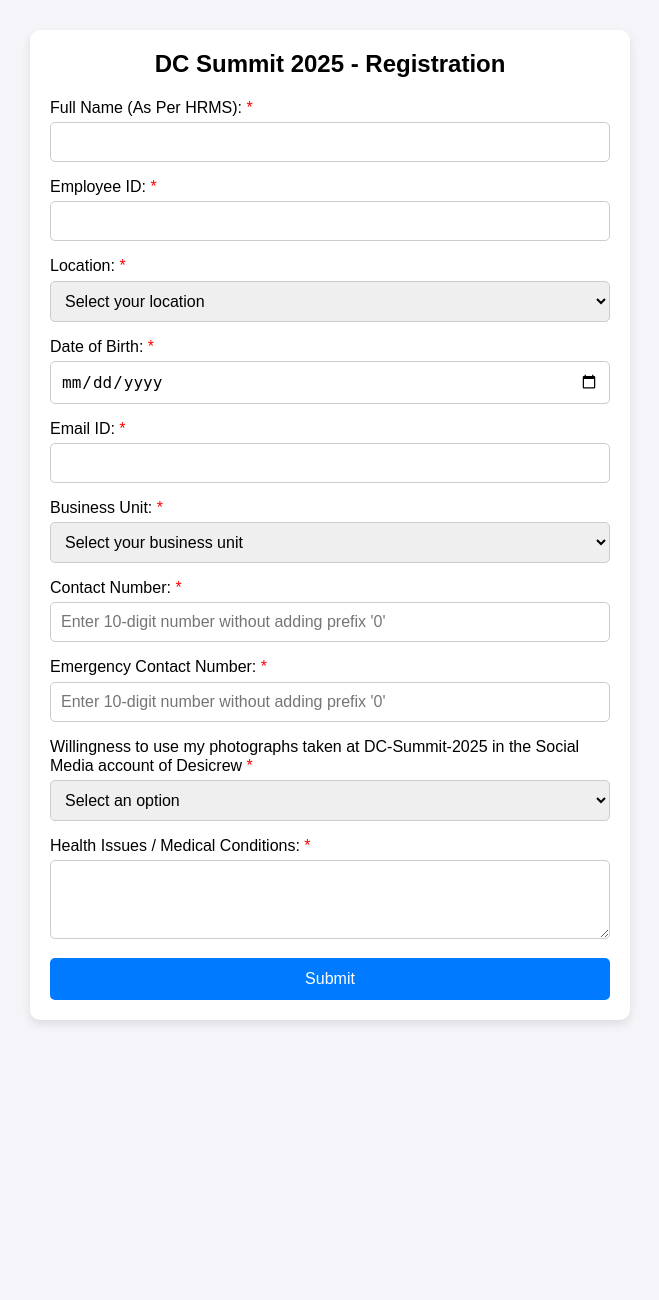
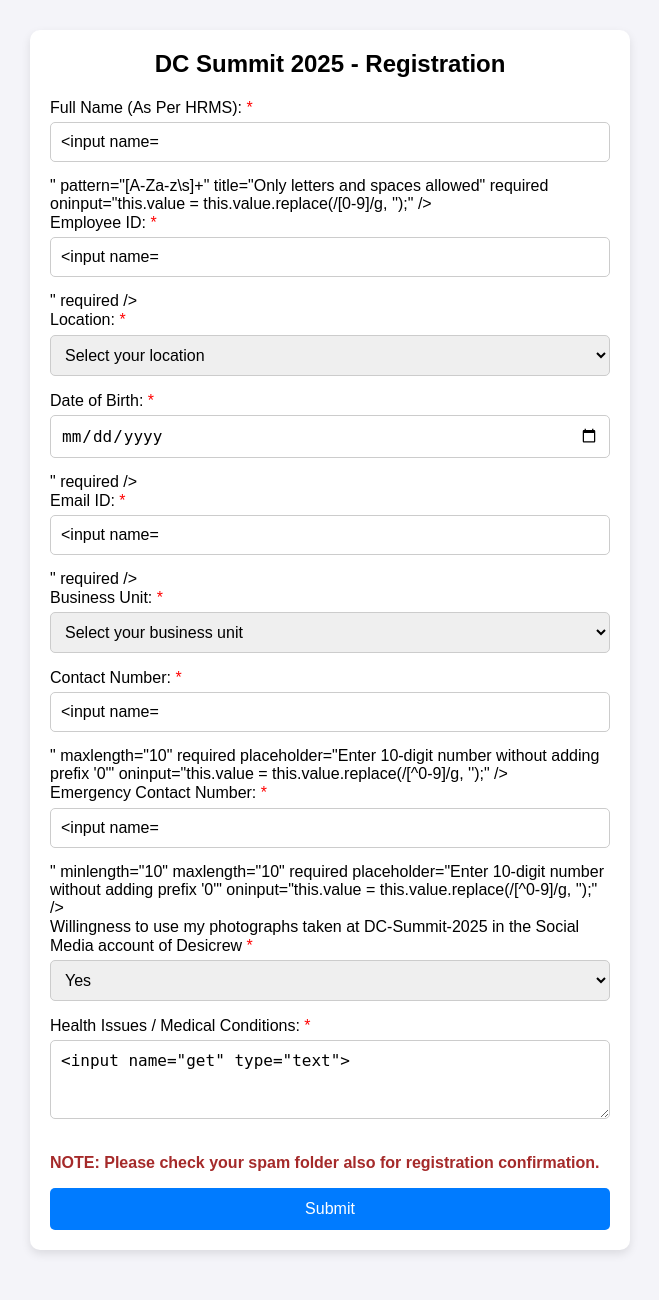
Before and after one commit to whitedevil1233rrffrfrrferf/DCSummit, a Flask app: template templates/index.html in a window 1280 px wide. Shown: the whole page, without its empty margins (330-989 px from the left). Before the commit the page ends 1024 px from the top, so only its background shows below. Run offline with Flask 3, Linux system fonts and the light colour scheme; the template is opened without the code that fills it: most values are stand-ins (such as "Sample title", 1, 10 or a date in 2020); form fields are guessed from the names that the template uses; parts of the project's set-up code (start-up, migrations or seed data) failed here and were passed over.

Commit message:
spl cases

```diff
--- a/app.py
+++ b/app.py
@@ -10,6 +10,7 @@
 import qrcode
 import base64
 import uuid
+import re
 load_dotenv()
 SENDGRID_API_KEY = os.getenv('SENDGRID_API_KEY')
 APP_URL = "https://dcsummit.onrender.com"
@@ -45,12 +46,10 @@
     id_card = db.Column(db.Boolean, default=False)  # New field
 
 # Routes
-@app.route('/')
+@app.route('/',methods=['GET','POST'])
 def index():
-    return render_template('index.html')
-
-@app.route('/register', methods=['POST','GET'])
-def register():
+    business_units=["QAoncloud","Accountifi","Dhisha","BPM","DAL","Managed AI OPS","HR","IT","Admin","DTOUCH","Others"]
+    locations=["Kollumangudi","Kaup","TN Palyam","Villupuram","Chennai","Remote"]
     if request.method == 'POST':
         try:
             full_name = request.form['full_name']
@@ -64,24 +63,35 @@
             consent = True if request.form.get('consent') == 'yes' else False
             medical_conditions = request.form['medical_conditions']
             allowed_domains=("accountifi.co","qaoncloud.com","desicrew.in")
+
+
+
             if not any(email.endswith(f"@{domain}") for domain in allowed_domains):
                 flash('Email must belong to accountifi.co, qaoncloud.com, or desicrew.in domain.', 'danger')
-                return redirect(url_for('register'))
+                return render_template('index.html', form=request.form, business_units=business_units,locations=locations)
 
             if contact == emergency_contact:
                 flash('Contact number and emergency contact cannot be the same.', 'danger')
-                return redirect(url_for('register'))
+                return render_template('index.html', form=request.form, business_units=business_units,locations=locations)
+
+            if len(contact) < 10 or len(emergency_contact) < 10:
+                flash("Both contact numbers must be exactly 10 digits long.", "error")
+                return render_template('index.html', form=request.form, business_units=business_units,locations=locations)
 
             existing_emp = Registration.query.filter_by(emp_id=emp_id).first()
             existing_email = Registration.query.filter_by(email=email).first()
 
             if existing_emp:
                 flash('Employee ID already exists.', 'danger')
-                return redirect(url_for('register'))
+                return render_template('index.html', form=request.form, business_units=business_units,locations=locations)
 
             if existing_email:
                 flash('Email address already registered.', 'danger')
-                return redirect(url_for('register'))
+                return render_template('index.html', form=request.form, business_units=business_units,locations=locations)
+
+            if not re.match(r'^[A-Za-z0-9]+$', emp_id):
+                flash("Employee ID must contain only letters and numbers (no special characters).", "error")
+                return render_template('index.html', form=request.form, business_units=business_units,locations=locations)
 
             ##UNIQUE QR CODE GENERATION
 
@@ -110,13 +120,16 @@
             db.session.commit()
             send_confirmation_email(email, full_name, qr_path)
             flash('Registration submitted successfully!', 'success')
-            return redirect(url_for('register'))
+            return redirect(url_for('index'))
 
         except Exception as e:
             db.session.rollback()
             flash(f'Error: {e}', 'danger')
 
-    return render_template('index.html')
+    return render_template('index.html',form={},business_units=business_units,locations=locations)
+
+
+
 
 def send_confirmation_email(to_email, name, qr_path):
     # Read the QR image and encode it to base64
@@ -195,7 +208,6 @@
 
 
 with app.app_context():
-
-    db.create_all()
+    db.drop_all().create_all()
 if __name__ == '__main__':
     app.run(debug=True)  # Only used for local testing
--- a/templates/index.html
+++ b/templates/index.html
@@ -114,13 +114,14 @@
       </div>
       {% endfor %} {% endif %} {% endwith %}
 
-      <form method="POST" action="{{ url_for('register') }}">
+      <form method="POST" action="{{ url_for('index') }}">
         <label
           >Full Name (As Per HRMS): <span style="color: red">*</span></label
         >
         <input
           type="text"
           name="full_name"
+          value="{{ form.get('full_name', '') }}"
           pattern="[A-Za-z\s]+"
           title="Only letters and spaces allowed"
           required
@@ -128,45 +129,57 @@
         />
 
         <label>Employee ID: <span style="color: red">*</span></label>
-        <input type="text" name="emp_id" required />
+        <input
+          type="text"
+          name="emp_id"
+          value="{{ form.get('emp_id', '') }}"
+          required
+        />
 
         <label>Location: <span style="color: red">*</span></label>
-        <select name="location" required>
+        <select name="location" value="{{ form.get('location', '') }}" required>
           <option value="" disabled selected>Select your location</option>
-          <option value="Kollumangudi">Kollumangudi</option>
-          <option value="Kaup">Kaup</option>
-          <option value="TN Palyam">TN Palyam</option>
-          <option value="Villupuram">Villupuram</option>
-          <option value="Chennai">Chennai</option>
-          <option value="Remote">Remote</option>
+          {% for loc in locations %}
+            <option value="{{ loc }}" {% if form.get('location') == loc %}selected{% endif %}>
+              {{ loc }}
+            </option>
+          {% endfor %}
         </select>
 
         <label>Date of Birth: <span style="color: red">*</span></label>
-        <input type="date" name="dob" required />
+        <input
+          type="date"
+          name="dob"
+          value="{{ form.get('dob', '') }}"
+          required
+        />
 
         <label>Email ID: <span style="color: red">*</span></label>
-        <input type="email" name="email" required />
+        <input
+          type="email"
+          name="email"
+          value="{{ form.get('email', '') }}"
+          required
+        />
 
         <label>Business Unit: <span style="color: red">*</span></label>
-        <select name="business_unit" required>
+        <select
+          name="business_unit"
+          value="{{ form.get('business_unit', '') }}"
+          required
+        >
           <option value="" disabled selected>Select your business unit</option>
-          <option value="QAoncloud">QAoncloud</option>
-          <option value="Accountifi">Accountifi</option>
-          <option value="Dhisha">Dhisha</option>
-          <option value="BPM">BPM</option>
-          <option value="DAL">DAL</option>
-          <option value="Managed AI OPS">Managed AI OPS</option>
-          <option value="HR">HR</option>
-          <option value="IT">IT</option>
-          <option value="Admin">Admin</option>
-          <option value="DTOUCH">DTOUCH</option>
-          <option value="Others">Others</option>
+          {% for unit in business_units %}
+            <option value="{{ unit }}" {% if form.get('business_unit') == unit %}selected{% endif %}>
+              {{ unit }}
+            </option>
+          {% endfor %}
         </select>
         <label>Contact Number: <span style="color: red">*</span></label>
         <input
           type="tel"
           name="contact"
-          minlength="10"
+          value="{{ form.get('contact', '') }}"
           maxlength="10"
           required
           placeholder="Enter 10-digit number without adding prefix '0'"
@@ -178,6 +191,7 @@
         <input
           type="tel"
           name="emergency_contact"
+          value="{{ form.get('emergency_contact', '') }}"
           minlength="10"
           maxlength="10"
           required
@@ -190,18 +204,28 @@
           Social Media account of Desicrew
           <span style="color: red">*</span></label
         >
-        <select name="consent" required>
-          <option value="" disabled selected>Select an option</option>
-          <option value="yes">Yes</option>
-          <option value="no">No</option>
+        <select name="consent" value="{{ form.get('consent', '') }}" required>
+           <option value="" disabled {% if not form.get('consent') %}selected{% endif %}>Select an option</option>
+          <option value="yes" {% if form.get('consent') == 'yes' %}selected{% endif %}>Yes</option>
+          <option value="no" {% if form.get('consent') == 'no' %}selected{% endif %}>No</option>
         </select>
 
         <label
           >Health Issues / Medical Conditions:
           <span style="color: red">*</span></label
         >
-        <textarea name="medical_conditions" rows="3" required></textarea>
+        <textarea
+          name="medical_conditions"
 
+          rows="3"
+          required
+        >{{ form.get('medical_conditions', '') }}</textarea>
+        <p style="color: brown">
+          <strong
+            >NOTE: Please check your spam folder also for registration
+            confirmation.</strong
+          >
+        </p>
         <button type="submit">Submit</button>
       </form>
     </div>
```
Also changed, not shown: static/qrcodes/0362ab60-2d63-462d-86e8-9b8cc9796dbb.png (added), static/qrcodes/0a9e7cde-5d33-41cd-b0ac-ab7d2d98d9cb.png (added), static/qrcodes/11d63e00-5e13-4232-88d6-964979b10816.png (added), static/qrcodes/4c0c2ee7-2c9b-402d-b2d9-4574aa6b16fa.png (added), static/qrcodes/5ab7837b-4b88-49f4-9c27-ad3e64d28d04.png (added), static/qrcodes/70268ccf-9144-40d6-b94a-db6759afbc67.png (added), static/qrcodes/7672884b-713d-444c-9d5f-9cb23c428ba5.png (added), static/qrcodes/9e594861-f6e9-48d7-9f5b-6d5801ce2eb1.png (added), static/qrcodes/a56e3d1b-66d9-4259-bc2e-fbe5be0f5014.png (added), static/qrcodes/b4786fed-bf14-4893-b396-cc9153f1e4a5.png (added), static/qrcodes/bd8d3f9b-5d63-41b1-84ec-6aa0d1f896af.png (added), static/qrcodes/d9d6c6fb-f0ee-4a65-880f-74d4551b1cde.png (added), static/qrcodes/f4863f6a-29c7-476e-af80-26044f61f7b1.png (added), static/qrcodes/f6f54bdd-80ae-4362-adbd-bb7457f81fbe.png (added).
